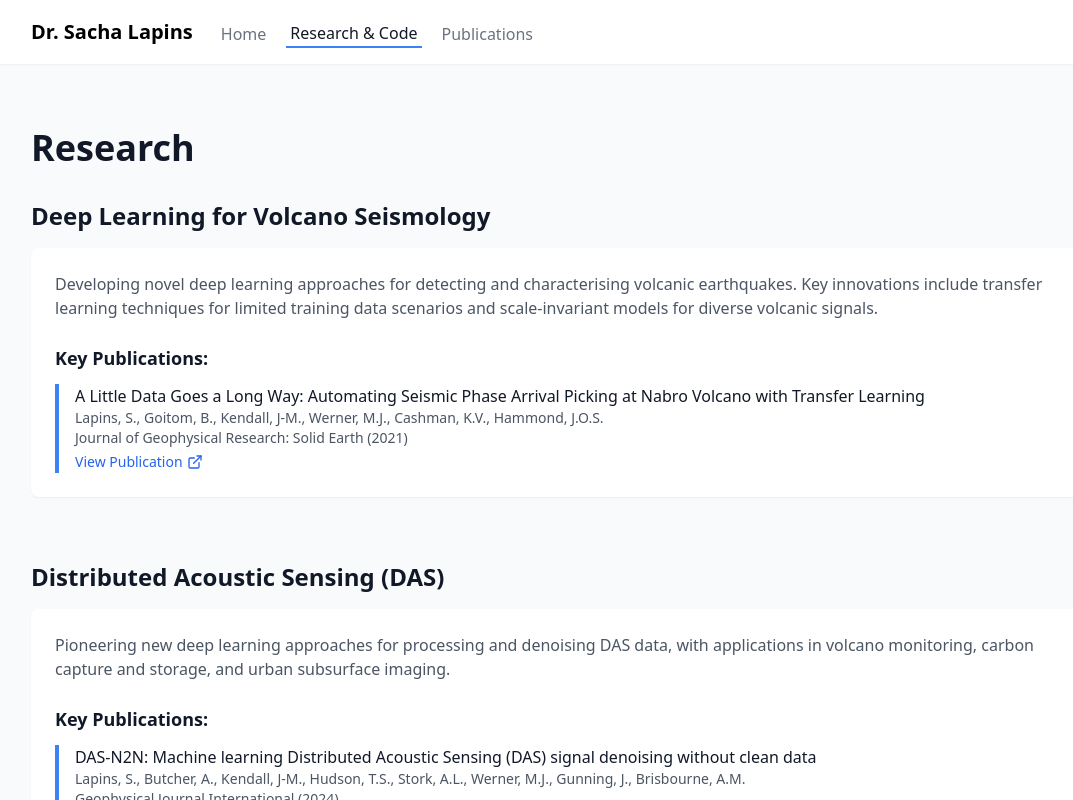
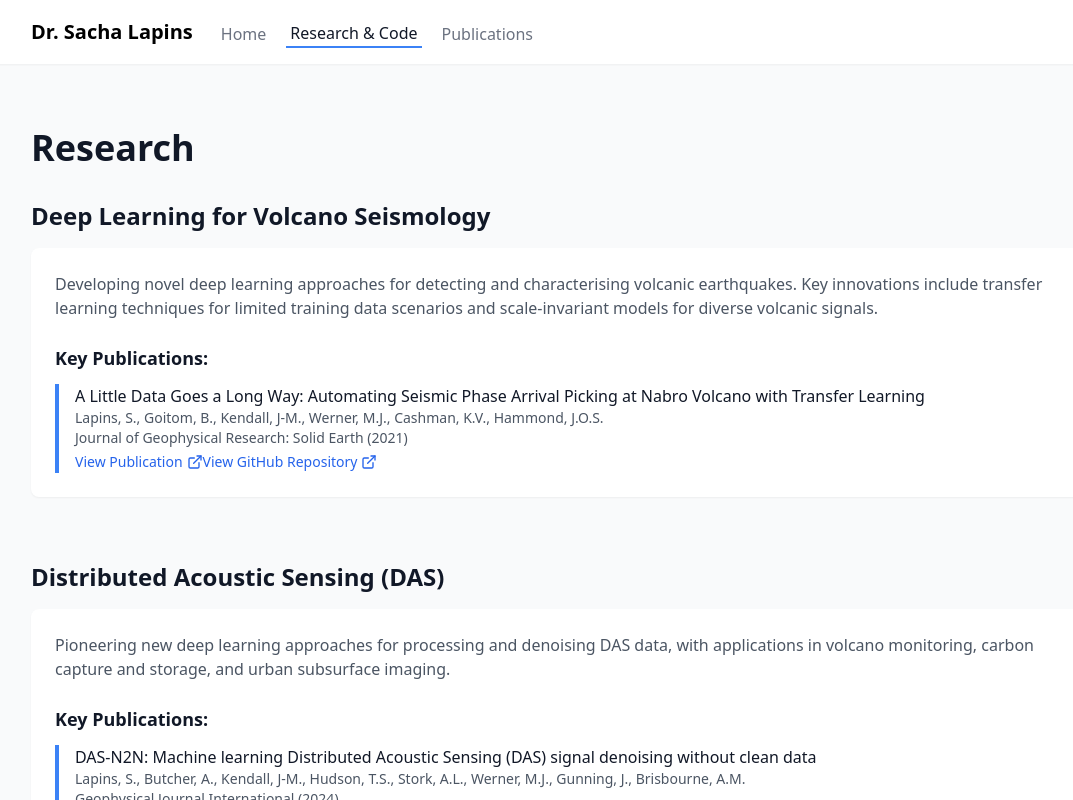
Before and after one commit to sachalapins/sachalapins.github.io, a React (Create React App) app: page / in a window 1280 px wide. Both pictures are taken after a click on the button "Research & Code". Shown: the top 800 px of the page, without its empty margins (65-1138 px from the left). Built offline with nearby package versions, Linux system fonts and the light colour scheme.

Commit message:
Added github links to publications

```diff
--- a/src/components/pages/ResearchPage.jsx
+++ b/src/components/pages/ResearchPage.jsx
@@ -1,7 +1,7 @@
 import React from 'react';
 import { ExternalLink } from 'lucide-react';
 
-const PublicationLink = ({ title, authors, journal, year, doi }) => (
+const PublicationLink = ({ title, authors, journal, year, doi, github }) => (
   <li className="border-l-4 border-blue-500 pl-4">
     <p className="text-gray-900 font-medium">{title}</p>
     <p className="text-gray-600 text-sm">{authors}</p>
@@ -14,6 +14,16 @@ const PublicationLink = ({ title, authors, journal, year, doi }) => (
         className="text-blue-600 hover:text-blue-800 inline-flex items-center text-sm mt-1"
       >
         View Publication <ExternalLink className="ml-1 h-4 w-4" />
+      </a>
+    )}
+    {github && (
+      <a
+        href={github}
+        target="_blank"
+        rel="noopener noreferrer"
+        className="text-blue-600 hover:text-blue-800 inline-flex items-center text-sm mt-1"
+      >
+        View GitHub Repository <ExternalLink className="ml-1 h-4 w-4" />
       </a>
     )}
   </li>
@@ -42,6 +52,7 @@ const ResearchPage = () => {
                 journal="Journal of Geophysical Research: Solid Earth"
                 year="2021"
                 doi="10.1029/2021JB021910"
+                github="https://github.com/sachalapins/U-GPD"
               />
             </ul>
           </div>
@@ -63,17 +74,8 @@ const ResearchPage = () => {
                 journal="Geophysical Journal International"
                 year="2024"
                 doi="10.1093/gji/ggad460"
+                github="https://github.com/sachalapins/DAS-N2N-torch"
               />
-              <li className="border-l-4 border-blue-500 pl-4">
-                <a
-                  href="https://github.com/sachalapins/DAS-N2N-torch"
-                  target="_blank"
-                  rel="noopener noreferrer"
-                  className="text-blue-600 hover:text-blue-800 inline-flex items-center text-sm mt-1"
-                >
-                  View GitHub Repository <ExternalLink className="ml-1 h-4 w-4" />
-                </a>
-              </li>
             </ul>
           </div>
         </section>
```
